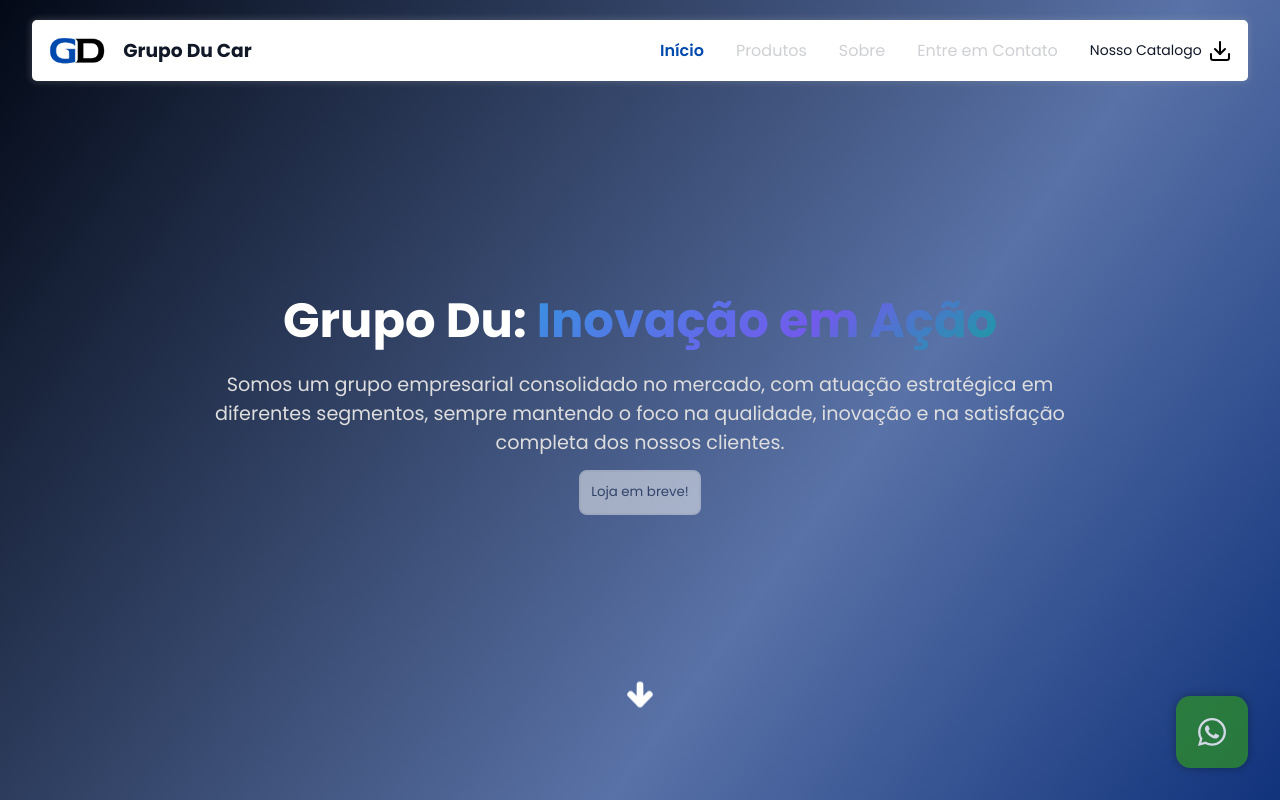
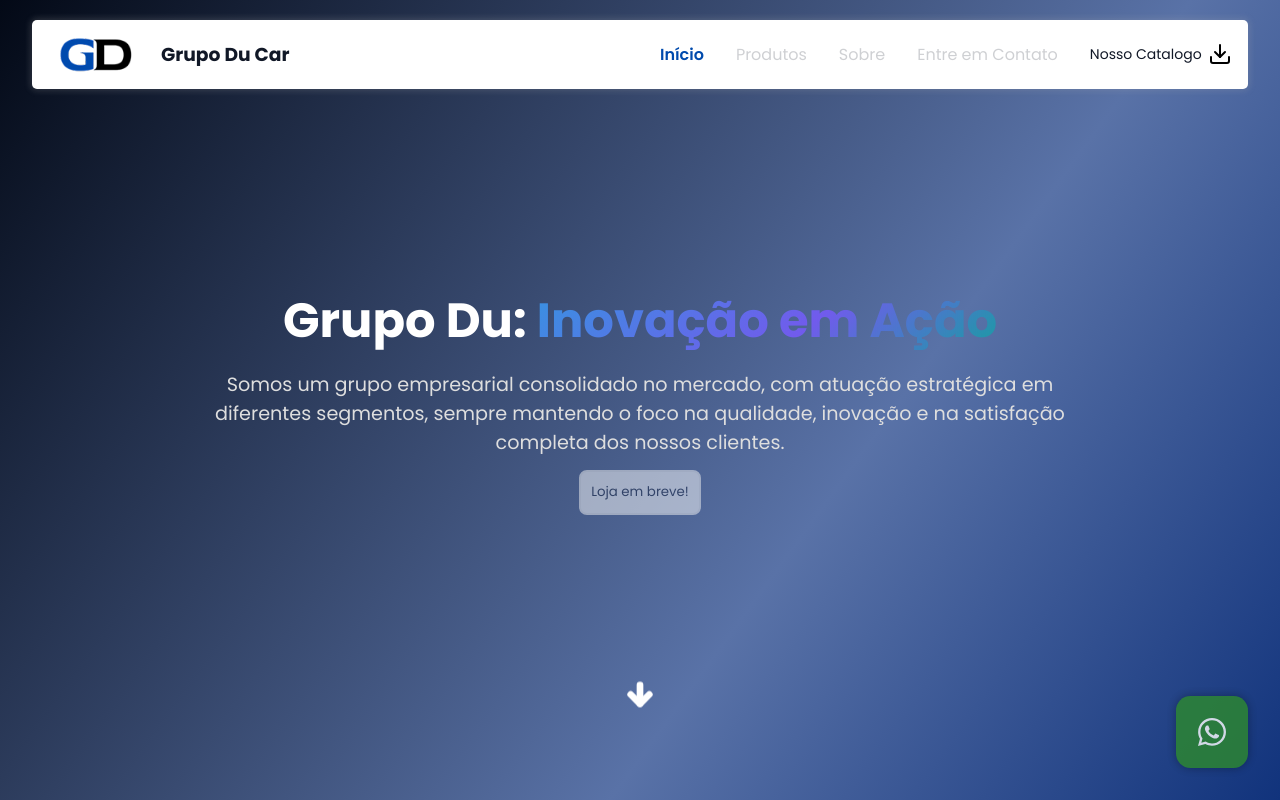
Before and after one commit to GrupoDu/grupodu-landingpage, a Next.js app: page / in a window 1280 px wide. Shown: the top 800 px of the page. Built offline with nearby package versions, Linux system fonts and the light colour scheme.

Commit message:
feat(navbar): adicionando link na logo

```diff
--- a/src/components/navbar/index.tsx
+++ b/src/components/navbar/index.tsx
@@ -58,7 +58,9 @@ const Navbar = () => {
         className={styles.ContainerHeaderNav}
       >
         <div className={styles.logoContainer}>
-          <Image src={LogoGrupo} alt="Logo GD" className={styles.logoImage} />
+          <Link href={"/"} className={styles.logoLink}>
+            <Image src={LogoGrupo} alt="Logo GD" className={styles.logoImage} />
+          </Link>
           <h3>Grupo Du Car</h3>
         </div>
         <div className={styles.pagesLinks}>
--- a/src/components/navbar/styles.module.scss
+++ b/src/components/navbar/styles.module.scss
@@ -19,10 +19,16 @@
     align-items: center;
     gap: 1em;
 
-    .logoImage {
-      object-fit: contain;
-      height: fit-content;
-      width: 10%;
+    .logoLink {
+      display: flex;
+      align-items: center;
+      justify-content: center;
+
+      .logoImage {
+        object-fit: contain;
+        height: fit-content;
+        width: 80%;
+      }
     }
   }
 
```
